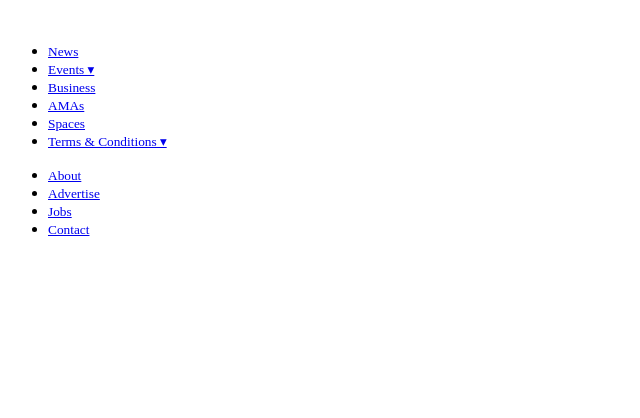
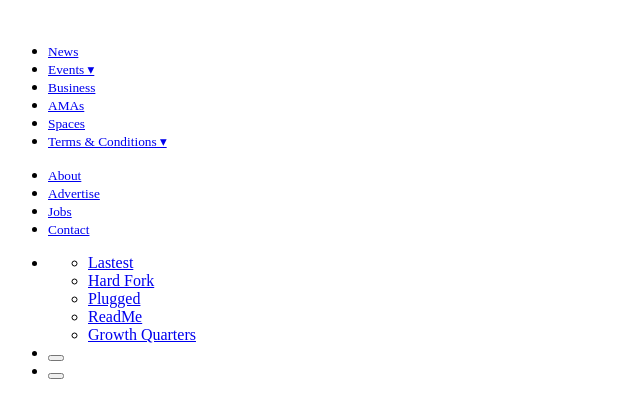
Before and after one commit to lenscain/responsive-web-design-18Oct23, a plain HTML site: page index.html in a window 1280 px wide. Shown: the whole page, without its empty margins (0-640 px from the left). Drawn offline with Linux system fonts and the light colour scheme.

Commit message:
feat: add header

```diff
--- a/index.html
+++ b/index.html
@@ -69,10 +69,53 @@
                             <small>Contact</small>
                         </a>
                     </li>
-
-
                 </ul>
             </div>
+        </nav>
+        <nav class="bottom-navbar">
+            <ul class="bottom-navbar-list">
+                <li class="left-items-bottom-navbar float-left">
+                    <div>
+                        <ul class="left-items-bottom-navbar">
+                            <li class="first-item-bottom-navbar">
+                                <a href="#" class="link-item-botton-navbar">
+                                    Lastest
+                                </a>
+                            </li>
+                            <li class="first-item-bottom-navbar">
+                                <a href="#" class="link-item-botton-navbar">
+                                    Hard Fork
+                                </a>
+                            </li>
+                            <li class="first-item-bottom-navbar">
+                                <a href="#" class="link-item-botton-navbar">
+                                    Plugged
+                                </a>
+                            </li>
+                            <li class="first-item-bottom-navbar">
+                                <a href="#" class="link-item-botton-navbar">
+                                    ReadMe
+                                </a>
+                            </li>
+                            <li class="first-item-bottom-navbar">
+                                <a href="#" class="link-item-botton-navbar">
+                                    Growth Quarters
+                                </a>
+                            </li>
+                        </ul>
+                    </div>
+                </li>
+                <li class="margin-left-auto">
+                    <button type="submit" class="without-style-button">
+                        <ion-icon name="search-outline" class="icons-navbar icons-navbar-1 bottom-navbar-list"></ion-icon>
+                    </button>
+                </li>
+                <li class="margin-left-auto">
+                    <button type="submit" class="without-style-button">
+                        <ion-icon name="menu-outline" class="icons-navbar icons-navbar-2 bottom-navbar-list"></ion-icon>
+                    </button>
+                </li>
+            </ul>
         </nav>
     </header>
 </body>
```
